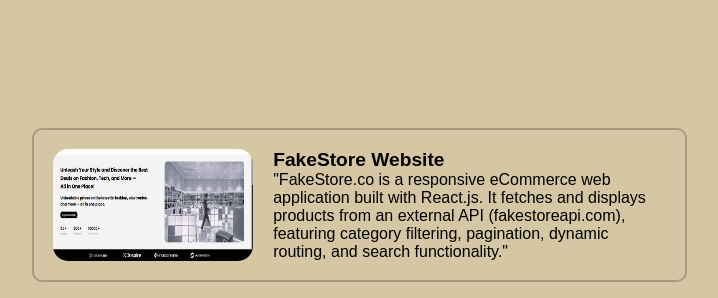
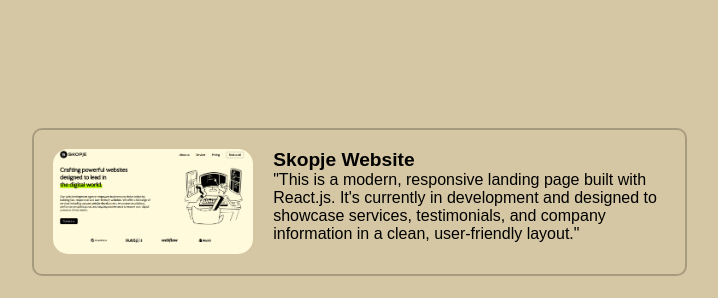
Before and after one commit to artyshab/PortfolioWebsite, a React (Vite) app: page / in a window 1280 px wide. Shown: the part 1500-1798 px from the top of the page, without its empty margins (500-1218 px from the left). Built offline with nearby package versions, Linux system fonts and the light colour scheme; a web font is replaced by a local one.

Commit message:
Added a new project

```diff
--- a/src/components/Projects.jsx
+++ b/src/components/Projects.jsx
@@ -7,10 +7,29 @@
 import imagegenerator from "../assets/project-images/image-generator.png";
 import fakestore from "../assets/project-images/fakestore.png";
 import tailwindwebsite from "../assets/project-images/tailwindwebsite.png";
+import skopje from "../assets/project-images/skopje.png";
 
 export default function Projects() {
   return (
     <div className="projects-container">
+      <div className="project">
+        <a
+          href="https://skopje-website.netlify.app/"
+          target="_blank"
+          rel="noopener noreferrer"
+        >
+          <img src={skopje} alt="Skopje_Image" />
+          <div className="project-info">
+            <p className="title">Skopje Website</p>
+            <p className="description">
+              "This is a modern, responsive landing page built with React.js.
+              It's currently in development and designed to showcase services,
+              testimonials, and company information in a clean, user-friendly
+              layout."
+            </p>
+          </div>
+        </a>
+      </div>
       <div className="project">
         <a
           href="https://fakeecommercewebsite.netlify.app/"
```
Also changed, not shown: src/assets/project-images/skopje.png (added).
